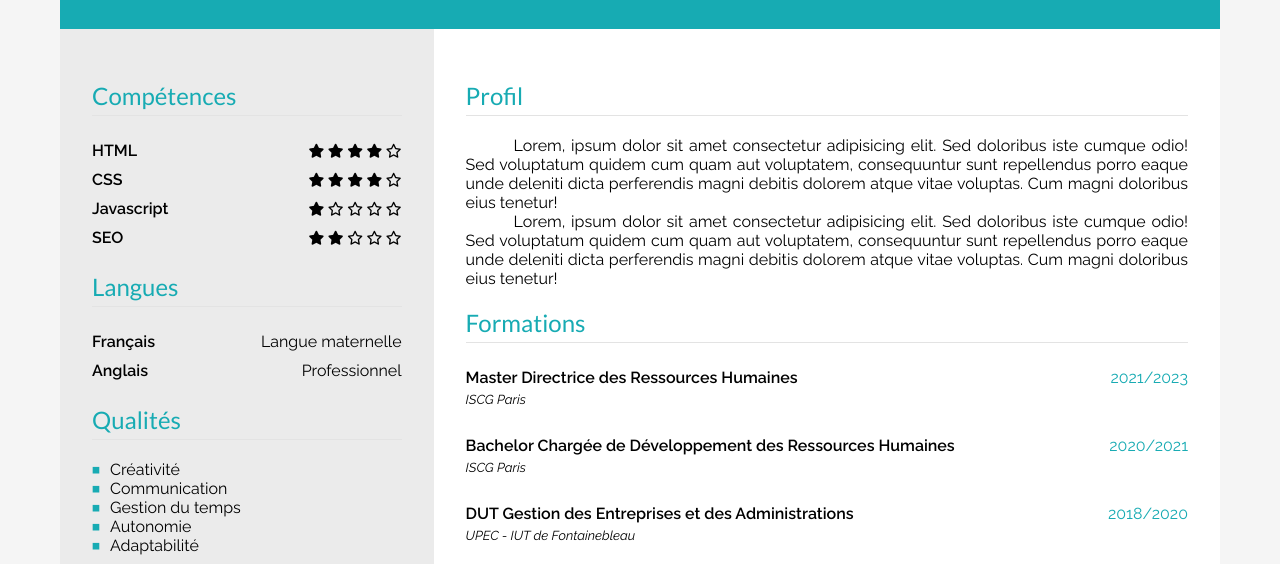
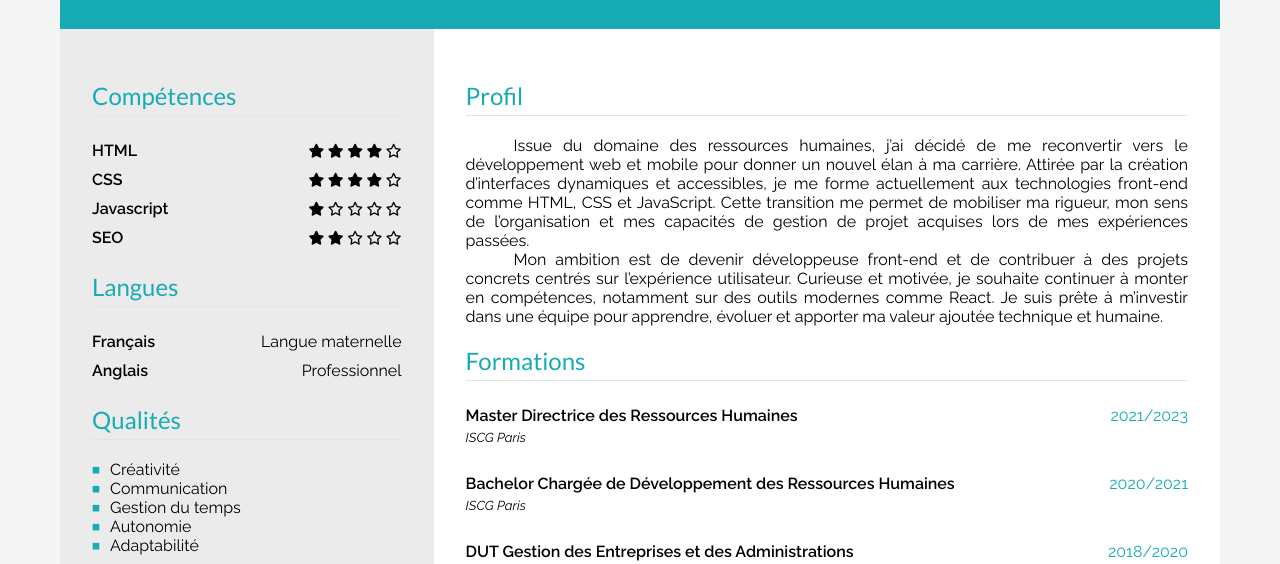
Before and after one commit to mitzven/Curriculum-Vitae, a plain HTML site: page index.html in a window 1280 px wide. Shown: the part 201-765 px from the top of the page. Drawn offline with Linux system fonts and the light colour scheme.

Commit message:
Add profile description

```diff
--- a/index.html
+++ b/index.html
@@ -153,15 +153,20 @@
                 <h3 class="underline-title">Profil</h3>
 
                     <div class="indent">
-                        Lorem, ipsum dolor sit amet consectetur adipisicing elit. Sed doloribus iste cumque odio!
-                        Sed voluptatum quidem cum quam aut voluptatem, consequuntur sunt repellendus porro eaque unde deleniti dicta perferendis
-                        magni debitis dolorem atque vitae voluptas. Cum magni doloribus eius tenetur!
+
+                        Issue du domaine des ressources humaines, j’ai décidé de me reconvertir vers le développement web et
+                        mobile pour donner un nouvel élan à ma carrière. Attirée par la création d’interfaces dynamiques et
+                        accessibles, je me forme actuellement aux technologies front-end comme HTML, CSS et JavaScript.
+                        Cette transition me permet de mobiliser ma rigueur, mon sens de l’organisation et mes capacités de
+                        gestion de projet acquises lors de mes expériences passées.
+
                     </div>
 
                     <div class="indent">
-                        Lorem, ipsum dolor sit amet consectetur adipisicing elit.
-                        Sed doloribus iste cumque odio! Sed voluptatum quidem cum quam aut voluptatem, consequuntur sunt repellendus porro eaque
-                        unde deleniti dicta perferendis magni debitis dolorem atque vitae voluptas. Cum magni doloribus eius tenetur!
+                        Mon ambition est de devenir développeuse front-end et de contribuer à des projets concrets centrés sur
+                        l’expérience utilisateur. Curieuse et motivée, je souhaite continuer à monter en compétences, notamment
+                        sur des outils modernes comme React. Je suis prête à m’investir dans une équipe pour apprendre, évoluer
+                        et apporter ma valeur ajoutée technique et humaine.
                     </div>
 
                 <h3 class="underline-title">Formations</h3>
```
